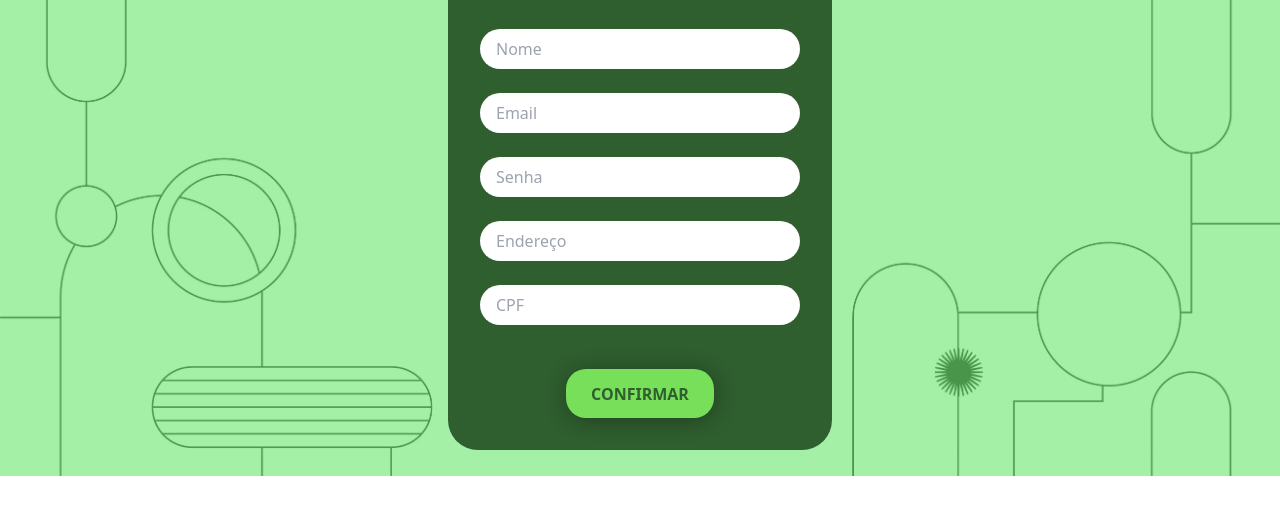
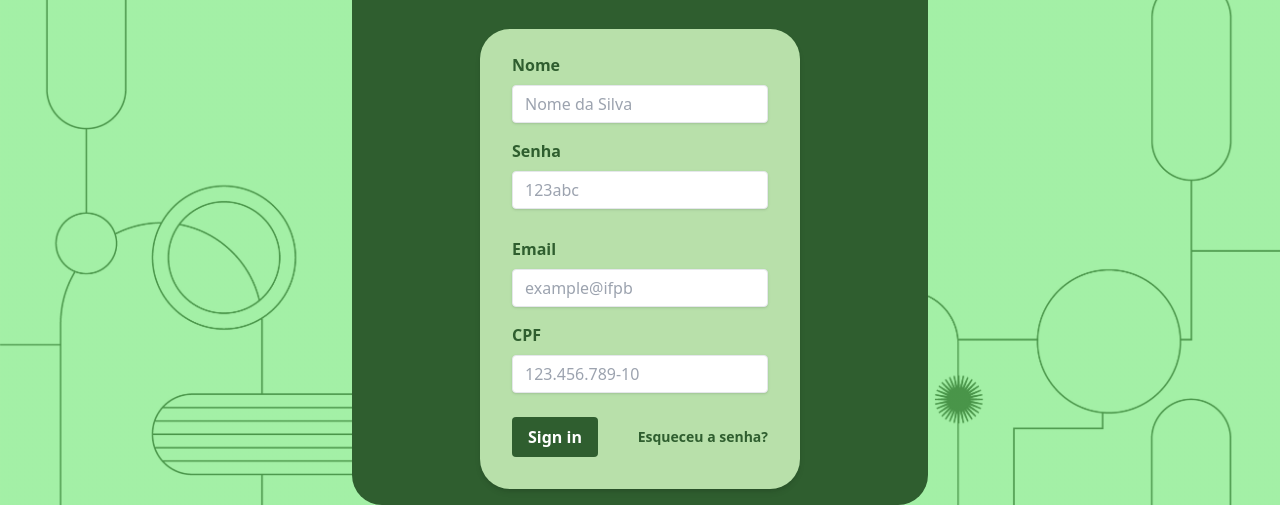
Before and after one commit to CaueTrajanoG/markexpress, a plain HTML site: page pages/register.html in a window 1280 px wide. Shown: the part 324-829 px from the top of the page. Before the commit the page ends 800 px from the top, so only its background shows below. Drawn offline with nearby package versions, Linux system fonts and the light colour scheme.

Commit message:
terminei

```diff
--- a/pages/register.html
+++ b/pages/register.html
@@ -12,7 +12,7 @@
             <div class="top-menu flex justify-center items-center;">
                 <div class="top-right-text">
                     <a href="index.html" class=" text-white no-underline visited:text-white visited:no-underline;">
-                        <h1 class=" text-5xl hover:text-[#78DF5A] no-underline pt-6 ">MarkExpress</h1>
+                        <h1 class=" text-4xl sm:text-5xl hover:text-[#78DF5A] font-bold no-underline pt-6 ">MarkExpress</h1>
                     </a>
                 </div>
             </div>
@@ -24,29 +24,42 @@
                     <img src="../img/ecom-ani.gif" class="rounded-l-[30px] w-[30vw]">
                 </div>
             </div>
-            <div class="right-card flex flex-col items-center lg:w-[30vw] justify-center lg:rounded-r-[30px] rounded-[30px] bg-[#2F5E2F] gap-6">
-                    <div class="right-card-top-text text-[white] font-bold text-4xl lg:text-5xl mb-[1.8rem] mt-4 ml-4 mr-4">Faça seu <span class="text-[#78DF5A]
+            <div class="right-card flex flex-col items-center w-[100vw] sm:w-[65vw] xl:w-[45vw] justify-center lg:rounded-r-[30px] rounded-[30px] bg-[#2F5E2F] gap-6 position: static">
+                    <div class="right-card-top-text text-[white] font-bold mt-[4rem] text-3xl sm:text-5xl mb-[1.8rem] mt-4 mr-2 ml-2">Faça seu <span class="text-[#78DF5A]
                     ">cadastro</span></div>
-                    <div class="right-card-info">
-                        <input type="text" placeholder="Nome" class="h-10 w-72 lg:w-80 indent-[1em] shadow-[1px 2px 13px -3px rgba(0,0,0,0.44)] rounded-[20px] border-none outline-none">
-                    </div>
-                    <div class="right-card-info">
-                        <input type="text" placeholder="Email"class="h-10  w-72 lg:w-80 indent-[1em] shadow-[1px 2px 13px -3px rgba(0,0,0,0.44)] rounded-[20px] border-none outline-none">
-                    </div>
-
-                    <div class="right-card-info">
-                        <input type="password" placeholder="Senha"class="h-10 w-72 lg:w-80 indent-[1em] shadow-[1px 2px 13px -3px rgba(0,0,0,0.44)] rounded-[20px] border-none outline-none">
-                    </div>
-                    <div class="right-card-info">
-                        <input type="text" placeholder="Endereço"class="h-10 w-72 lg:w-80 indent-[1em] shadow-[1px 2px 13px -3px rgba(0,0,0,0.44)] rounded-[20px] border-none outline-none">
-                    </div>
-                    <div class="right-card-info">
-                        <input type="number" name="cpftxt" id="cpftxt" placeholder="CPF"class="h-10 w-72 lg:w-80 indent-[1em] shadow-[1px 2px 13px -3px rgba(0,0,0,0.44)] rounded-[20px] border-none outline-none">
-                    </div>
-                    <div class="right-card-btn">
-                        <a href="index.html">
-                            <input class="w-[9.3rem] h-[3.1rem] mb-8 text-[#2F5E2F] font-semibold text-base shadow-[1px_2px_23px_-3px_rgba(0,0,0,0.44)] mt-5 rounded-[20px] hover:bg-[#81f55e] hover:text-[#2F5E2F] hover:cursor-pointer outline-none bg-[#78DF5A]"type="button" value="CONFIRMAR">
-                        </a>
+                    <div class="w-full max-w-xs">
+                        <form  action="exemplo.php" method="post" class="bg-[#B8E0AA] shadow-md rounded-[30px] px-8 pt-6 pb-8 mb-4">
+                        <div class="mb-4">
+                            <label class="block text-[#2F5E2F] font-bold mb-2" for="name">
+                            Nome
+                            </label>
+                            <input class="shadow appearance-none border rounded w-full py-2 px-3 text-gray-700 leading-tight focus:outline-none focus:shadow-outline" id="name" type="text" placeholder="Nome da Silva" required>
+                        </div>
+                        <div class="mb-4">
+                            <label class="block text-[#2F5E2F] font-bold mb-2" for="senha">
+                            Senha
+                            </label>
+                            <input class="shadow appearance-none border rounded w-full py-2 px-3 text-gray-700 mb-3 leading-tight focus:outline-none focus:shadow-outline" id="password" type="password" placeholder="123abc">
+                        </div>
+                        <div class="mb-4">
+                            <label class="block text-[#2F5E2F] font-bold mb-2" for="mail">
+                            Email
+                            </label>
+                            <input class="shadow appearance-none border rounded w-full py-2 px-3 text-gray-700 leading-tight focus:outline-none focus:shadow-outline" id="mail" type="text" placeholder="example@ifpb">
+                        </div>
+                        <div class="mb-6">
+                            <label class="block text-[#2F5E2F] font-bold mb-2" for="cpf">
+                            CPF
+                            </label>
+                            <input class="shadow appearance-none border rounded w-full py-2 px-3 text-gray-700 leading-tight focus:outline-none focus:shadow-outline" id="cpf" type="text" placeholder="123.456.789-10">
+                        </div>
+                        <div class="flex items-center justify-between">
+                            <input class="bg-[#2F5E2F] hover:bg-[#78DF5A] text-white font-bold py-2 px-4 rounded focus:outline-none focus:shadow-outline" type="submit" value="Sign in">
+                            <a class="inline-block align-baseline font-bold text-sm text-[#2F5E2F] hover:text-[#78DF5A]" href="#">
+                            Esqueceu a senha?
+                            </a>
+                        </div>
+                        </form>
                     </div>
             </div>
         </section>
```
Also changed, not shown: pages/login.html (+1 -1 lines).
